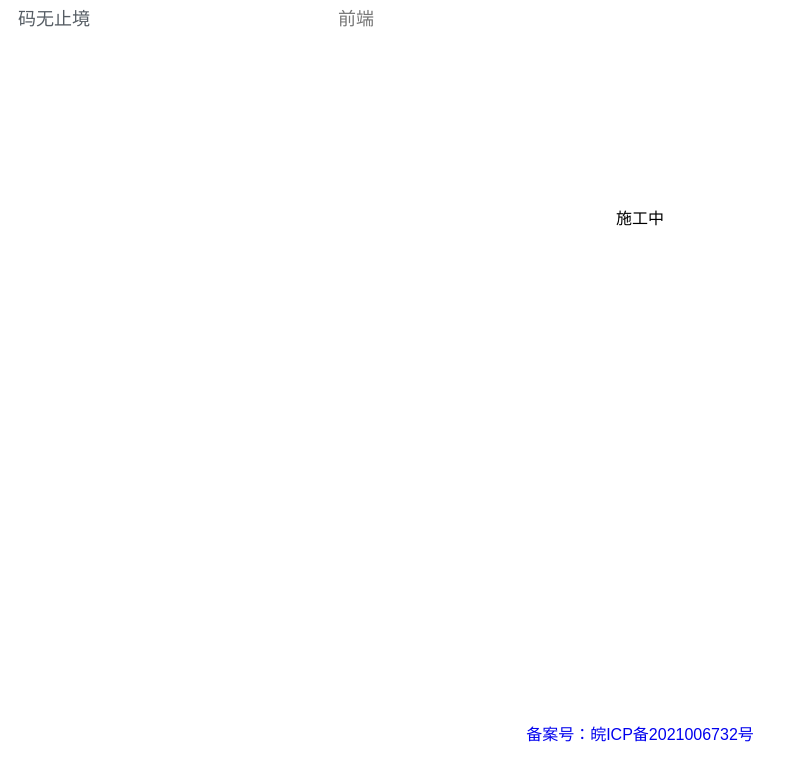
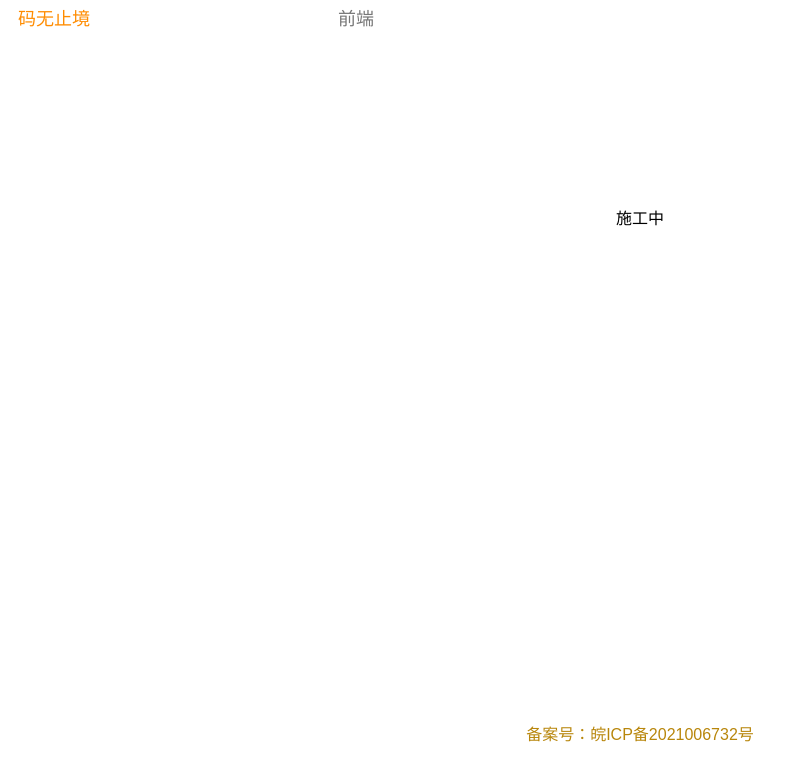
Before and after one commit to 0hexd0/blogs, a Vue app: page /#/home in a window 1280 px wide. Shown: the top 780 px of the page, without its empty margins (0-796 px from the left). Built offline with nearby package versions, Linux system fonts and the light colour scheme.

Commit message:
feat: 样式优化

```diff
--- a/src/index.scss
+++ b/src/index.scss
@@ -14,14 +14,14 @@ h1,h2,h3,h4 {
 
 a {
     text-decoration: none;
+    color: darkgoldenrod;
+    text-decoration: underline wavy transparent;
+}
+
+a:hover{
+    color: darkorange;
 }
 
 h3 a {
     font-size: 0.8em;
-    color: darkgoldenrod;
-    text-decoration: underline wavy transparent;
 }
-
-h3 a:hover{
-    color: darkorange;
-}
```
Also changed, not shown: public/articles/designPatterns/index.md (+3 -0 lines).
